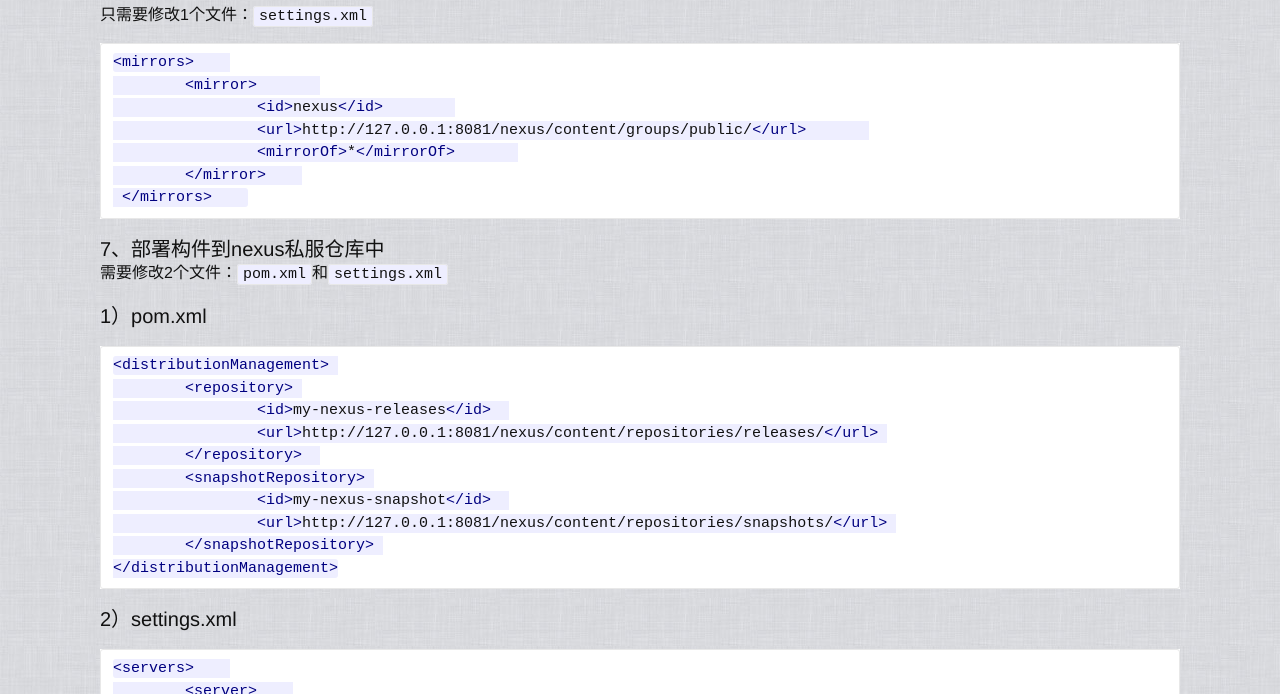
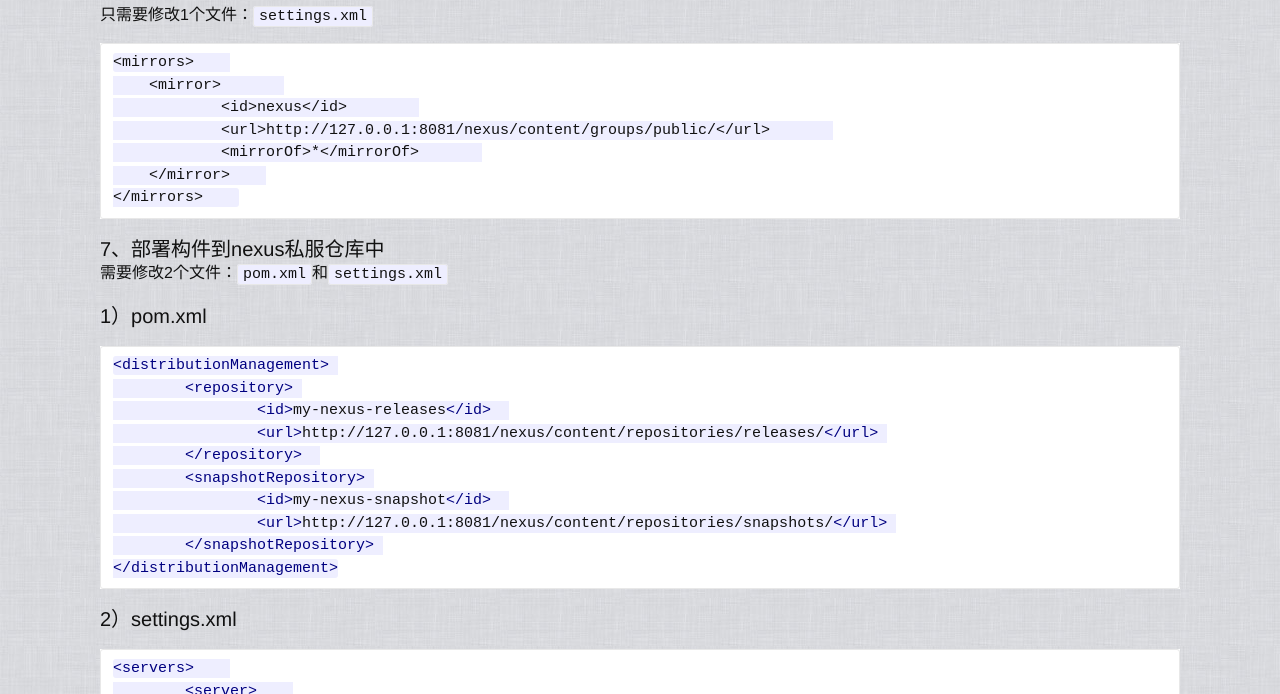
Before and after one commit to laurelyoung/laurelyoung.github.io, a Jekyll site: the page built from _posts/2015-11-15-Maven私服（Nexus）搭建.md, in a window 1280 px wide and 900 px high, scrolled down 4520 px, cut to the strip 206-900 px from the top of the window. Built offline with Jekyll 4.4.1, drawn with Linux system fonts in a browser that asks for light colours.

Commit message:
insert xml in md

````diff
--- a/_posts/2015-11-15-Maven私服（Nexus）搭建.md
+++ b/_posts/2015-11-15-Maven私服（Nexus）搭建.md
@@ -24,6 +24,7 @@
 
 #### 1）下载
 Nexus提供了两种安装包：
+
 >* 包含Jetty容器的bundle包
 >* 不包含容器的war包
 
@@ -60,9 +61,9 @@
 Nexus的仓库主要分类如下：
 
 > * hosted宿主仓库：用于部署三种构件:
-	* 无法从公共仓库获取的构件
-	* 第三方的项目构件
-	* 自己的项目构件
+>	* 无法从公共仓库获取的构件
+>	* 第三方的项目构件
+>	* 自己的项目构件
 
 > * proxy代理仓库：代理公共的远程仓库
 > * virtual虚拟仓库：用于适配Maven 1
@@ -97,15 +98,14 @@
 ##6、配置maven使用nexus
 只需要修改1个文件：`settings.xml`
 
-``` xml
-<mirrors>
-	<mirror>
-		<id>nexus</id>
-		<url>http://127.0.0.1:8081/nexus/content/groups/public/</url>
-		<mirrorOf>*</mirrorOf>
-	</mirror>
- </mirrors>
-```
+    <mirrors>
+	    <mirror>
+		    <id>nexus</id>
+		    <url>http://127.0.0.1:8081/nexus/content/groups/public/</url>
+		    <mirrorOf>*</mirrorOf>
+	    </mirror>
+    </mirrors>
+
 
 ##7、部署构件到nexus私服仓库中
 需要修改2个文件：`pom.xml`和`settings.xml`
````
